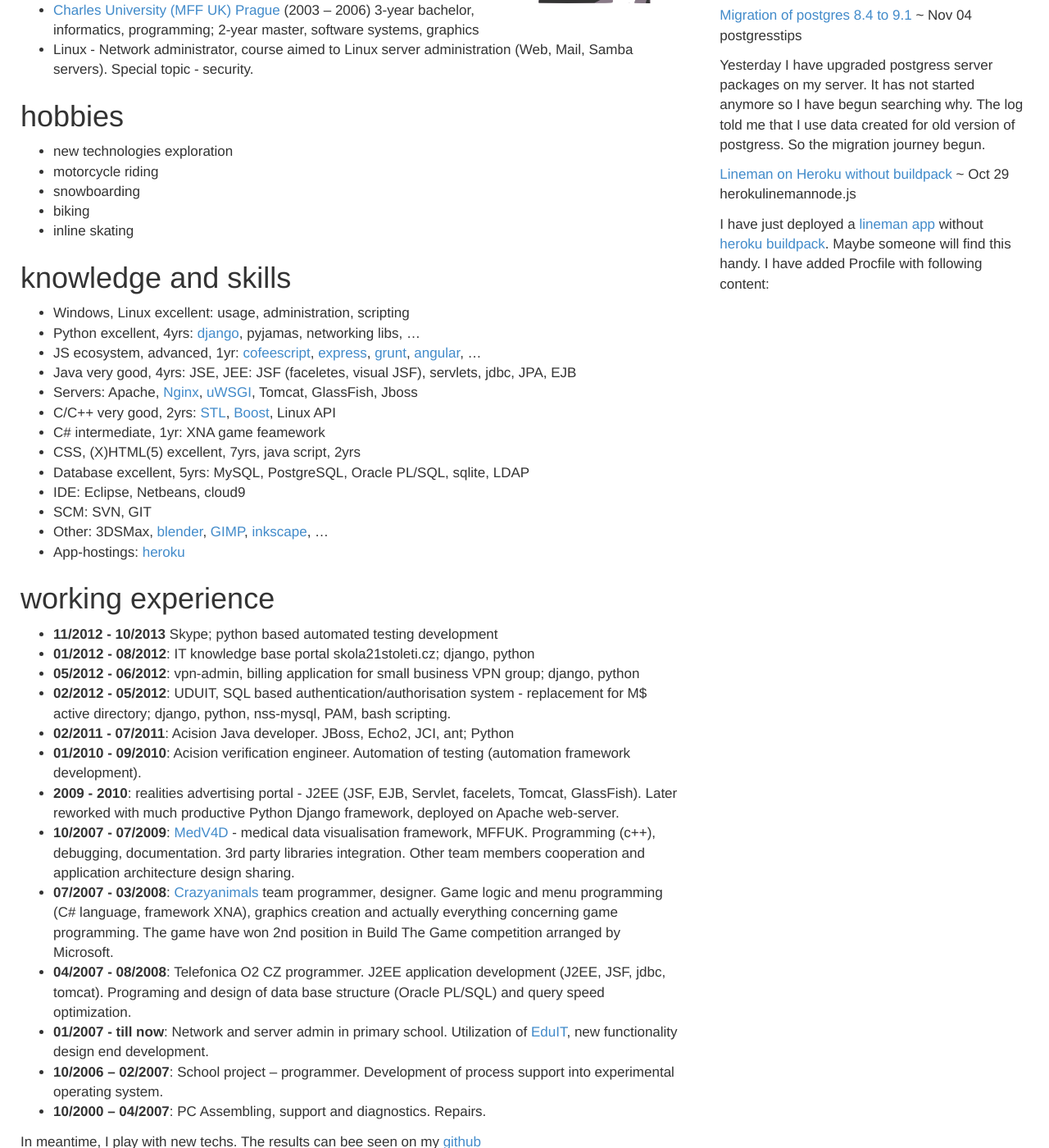
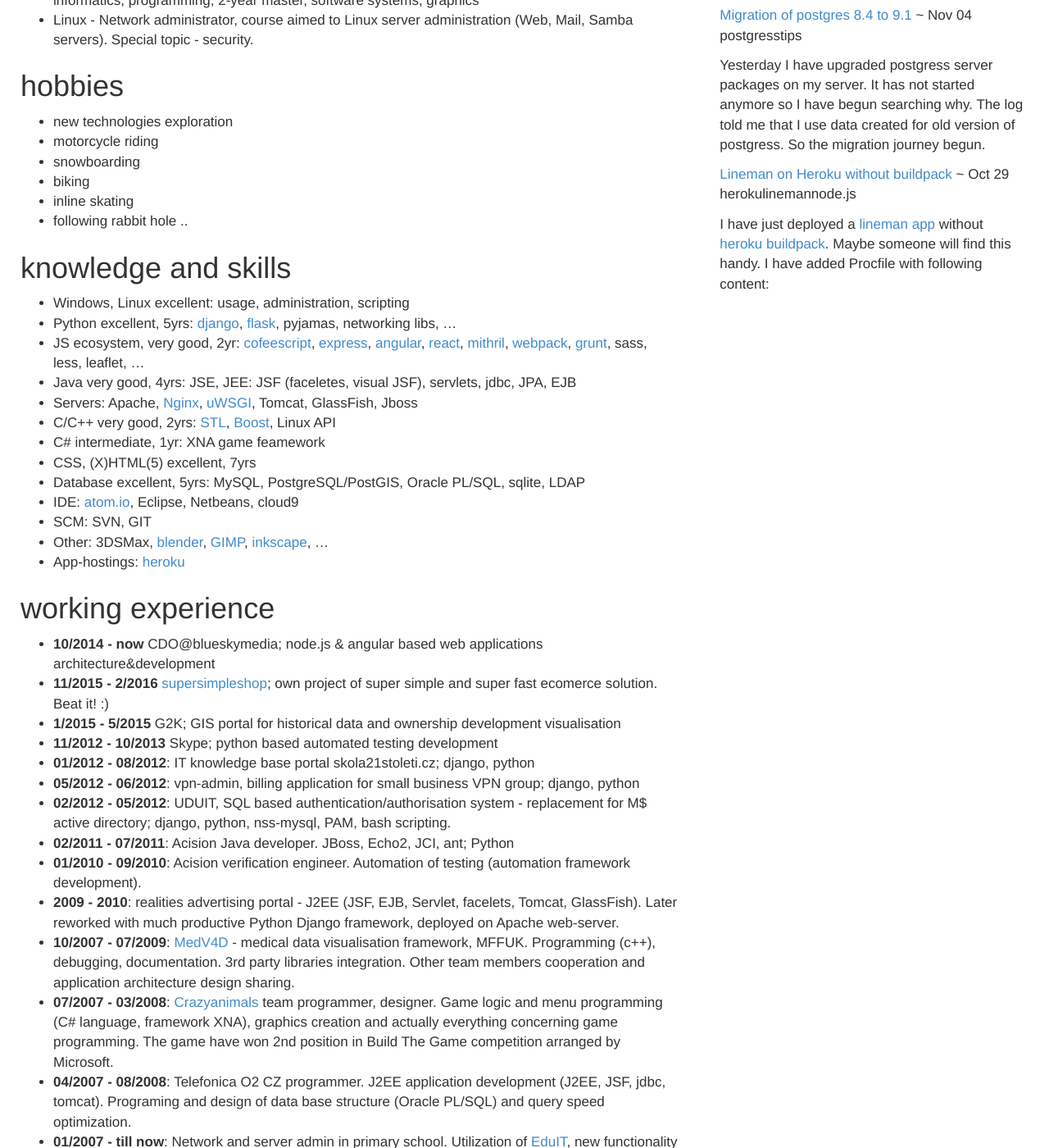
Before and after one commit to vencax/vencax.github.io, a Jekyll site: the page built from _posts/static/2014-07-08-cv.md, in a window 1280 px wide and 1400 px high, scrolled down 480 px. Shown: the whole window at 82% size. Built offline with Jekyll 4.4.1, drawn with Linux system fonts in a browser that asks for light colours; Markdown is read by kramdown in place of the engine named in the settings; some of the changed text lies outside the part shown.

Commit message:
CV update

```diff
--- a/_posts/static/2014-07-08-cv.md
+++ b/_posts/static/2014-07-08-cv.md
@@ -32,29 +29,40 @@
 - snowboarding
 - biking
 - inline skating
+- following rabbit hole ..
 
 ## knowledge and skills
 
 - Windows, Linux excellent: usage, administration, scripting
-- Python excellent, 4yrs: [django](https://www.djangoproject.com/), pyjamas, networking libs, ...
-- JS ecosystem, advanced, 1yr:
+- Python excellent, 5yrs: [django](https://www.djangoproject.com/), [flask](http://flask.pocoo.org/), pyjamas, networking libs, ...
+- JS ecosystem, very good, 2yr:
   [cofeescript](http://coffeescript.org/),
   [express](http://expressjs.com/),
+  [angular](http://angularjs.org/),
+  [react](https://facebook.github.io/react/),
+  [mithril](http://mithril.js.org/),
+  [webpack](https://webpack.github.io/),
   [grunt](http://gruntjs.com/),
-  [angular](http://angularjs.org/), ...
+  sass, less, leaflet, ...
 - Java very good, 4yrs: JSE, JEE: JSF (faceletes, visual JSF), servlets, jdbc, JPA, EJB
 - Servers: Apache, [Nginx](http://nginx.com/), [uWSGI](https://github.com/unbit/uwsgi), Tomcat, GlassFish, Jboss
 - C/C++ very good, 2yrs: [STL](http://www.cplusplus.com/reference/stl/), [Boost](http://www.boost.org/), Linux API
 - C# intermediate, 1yr: XNA game feamework
-- CSS, (X)HTML(5) excellent, 7yrs, java script, 2yrs
-- Database excellent, 5yrs: MySQL, PostgreSQL, Oracle PL/SQL, sqlite, LDAP
-- IDE: Eclipse, Netbeans, cloud9
+- CSS, (X)HTML(5) excellent, 7yrs
+- Database excellent, 5yrs: MySQL, PostgreSQL/PostGIS, Oracle PL/SQL, sqlite, LDAP
+- IDE: [atom.io](https://atom.io/), Eclipse, Netbeans, cloud9
 - SCM: SVN, GIT
 - Other: 3DSMax, [blender](http://www.blender.org/), [GIMP](http://www.gimp.org/), [inkscape](http://inkscape.org/), ...
 - App-hostings: [heroku](https://www.heroku.com/)
 
 ## working experience
 
+- __10/2014 - now__
+  CDO@blueskymedia; node.js & angular based web applications architecture&development
+- __11/2015 - 2/2016__
+  [supersimpleshop](http://www.supersimpleshop.eu/); own project of super simple and super fast ecomerce solution. Beat it! :)
+- __1/2015 - 5/2015__
+  G2K; GIS portal for historical data and ownership development visualisation
 - __11/2012 - 10/2013__
   Skype; python based automated testing development
 - __01/2012 - 08/2012__:
```
Also changed, not shown: other parts of _posts/static/2014-07-08-cv.md (+1 -4 lines).
